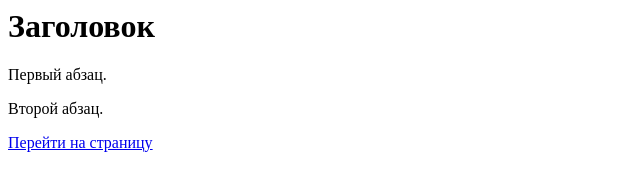
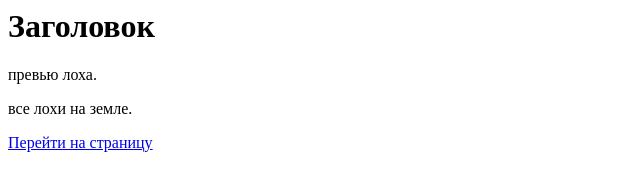
Before and after one commit to lox2323/hadpops, a plain HTML site: page index.html in a window 1280 px wide. Shown: the full height of the page, 0-640 px from the left. Drawn offline with Linux system fonts and the light colour scheme.

Commit message:
Update index.html

```diff
--- a/index.html
+++ b/index.html
@@ -7,8 +7,8 @@
  <body>
   <h1>Заголовок</h1>
   <!-- Комментарий -->
-  <p>Первый абзац.</p>
-  <p>Второй абзац.</p>
+  <p>превью лоха.</p>
+  <p>все лохи на земле.</p>
   <a href="page2.html">Перейти на страницу</a>
    </body>
 </html>
```
